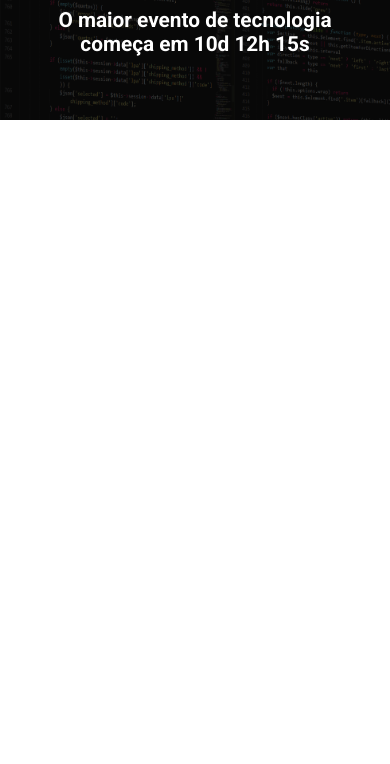
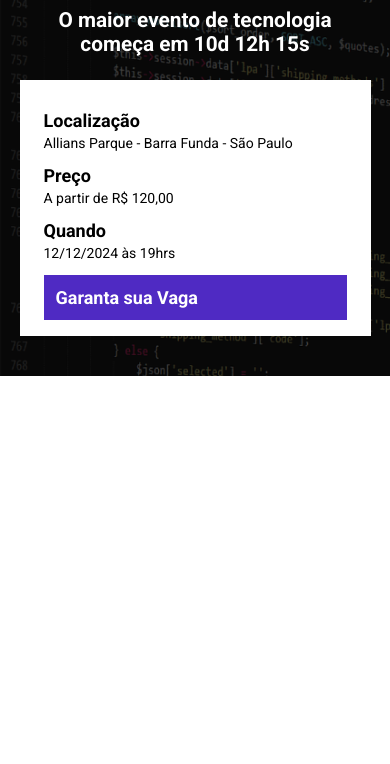
Before and after one commit to DorigonBruno/ebac_talks, a website built with Parcel: page src/index.html in a window 390 px wide. Shown: the part 80-844 px from the top of the page. Built offline with nearby package versions, Linux system fonts and the light colour scheme.

Commit message:
infos_bar_terminado

```diff
--- a/src/index.html
+++ b/src/index.html
@@ -14,6 +14,24 @@
     <div class="container">
       <img class="hero__logo" src="./images/ebac_logo.svg" alt="logo Ebac">
       <p class="hero__text">O maior evento de tecnologia começa em 10d 12h 15s</p>
+
+      <div class="infos-bar">
+        <ul class="infos-bar__list">
+          <li class="infos-bar__list__item">
+            <h3 class="infos-bar__list__item__title">Localização</h3>
+            Allians Parque - Barra Funda - São Paulo
+          </li>
+          <li class="infos-bar__list__item">
+            <h3 class="infos-bar__list__item__title">Preço</h3>
+            A partir de R$ 120,00
+          </li>
+          <li class="infos-bar__list__item">
+            <h3 class="infos-bar__list__item__title">Quando</h3>
+            12/12/2024 às 19hrs
+          </li>
+        </ul>
+        <a class="button button--primary" href="">Garanta sua Vaga</a>
+      </div>
     </div>
   </header>
 
--- /dev/null
+++ b/src/styles/components/_buttons.scss
@@ -0,0 +1,17 @@
+.button{
+  padding: 12px;
+  font-size: 1.125rem;
+  font-weight: 700;
+  text-align: center;
+  white-space: nowrap;
+
+  &--primary{
+    color: #fff;
+    background: #4f2ac3;
+  }
+
+  @media(max-width:1024px){
+    display: flex;
+    align-items: center;
+  }
+}
--- /dev/null
+++ b/src/styles/components/_infos_bar.scss
@@ -0,0 +1,45 @@
+.infos-bar {
+  padding: 16px 24px;
+  background: #fff;
+  display: flex;
+  justify-content: space-between;
+
+  &__list {
+    display: flex;
+    gap: 40px;
+
+    &__item {
+      font-size: 0.875rem;
+
+      &__title {
+        font-size: 1.125rem;
+        margin-bottom: 10px;
+      }
+    }
+  }
+
+  @media (max-width: 640px) {
+    display: block;
+
+    &__list {
+      display: block;
+
+      &__item {
+        &:last-child{
+          margin-bottom: 14px;
+        }
+
+        &__title {
+          margin-top: 14px;
+          margin-bottom: 4px;
+        }
+      }
+    }
+  }
+
+  @media(max-width:1024px){
+    &__list{
+      gap: 16px;
+    }
+  }
+}
--- a/src/styles/main.scss
+++ b/src/styles/main.scss
@@ -1,3 +1,5 @@
 @use "reset";
 @use "container";
 @use "hero";
+@use "components/infos_bar";
+@use "components/buttons";
```
